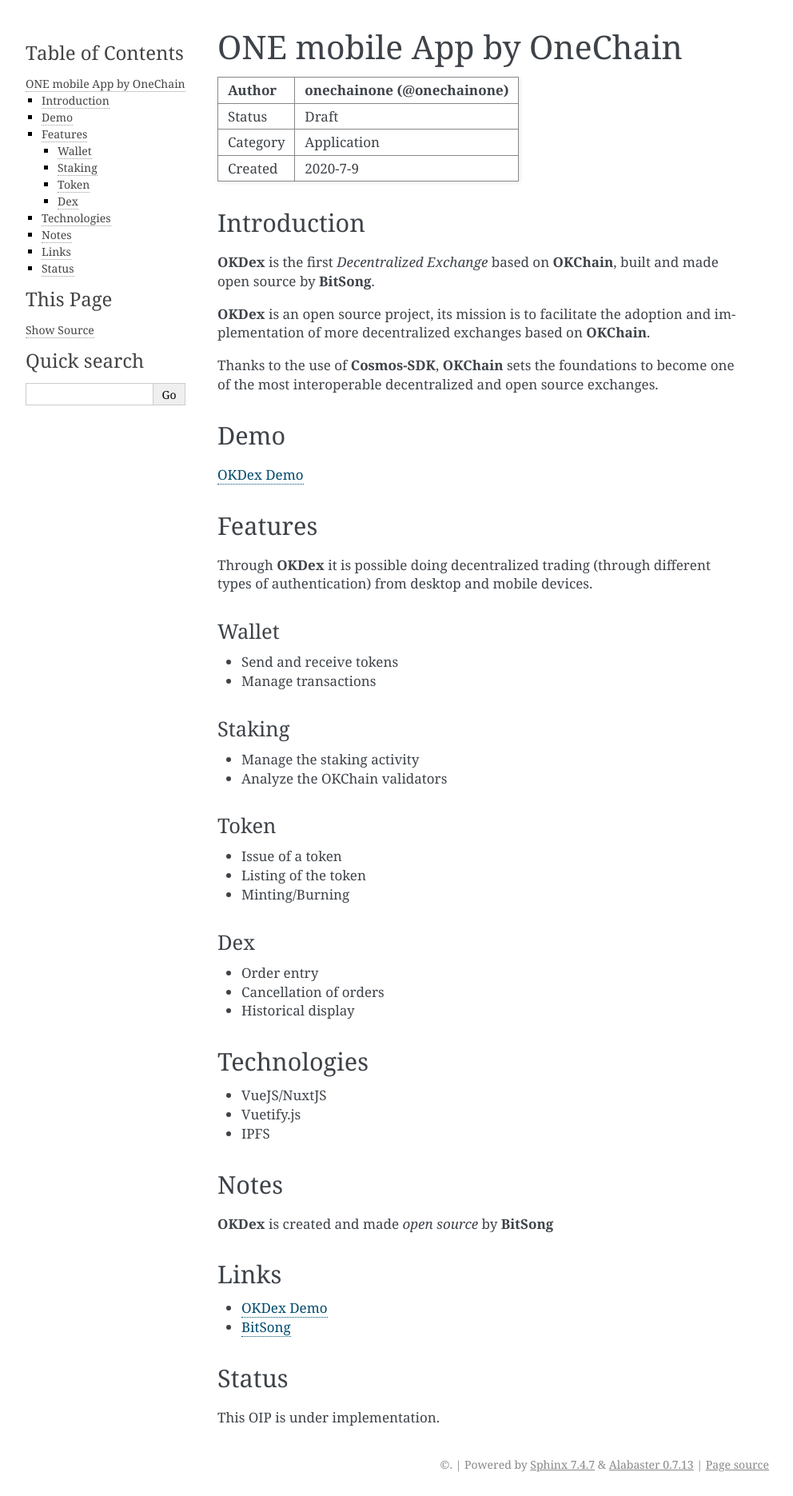
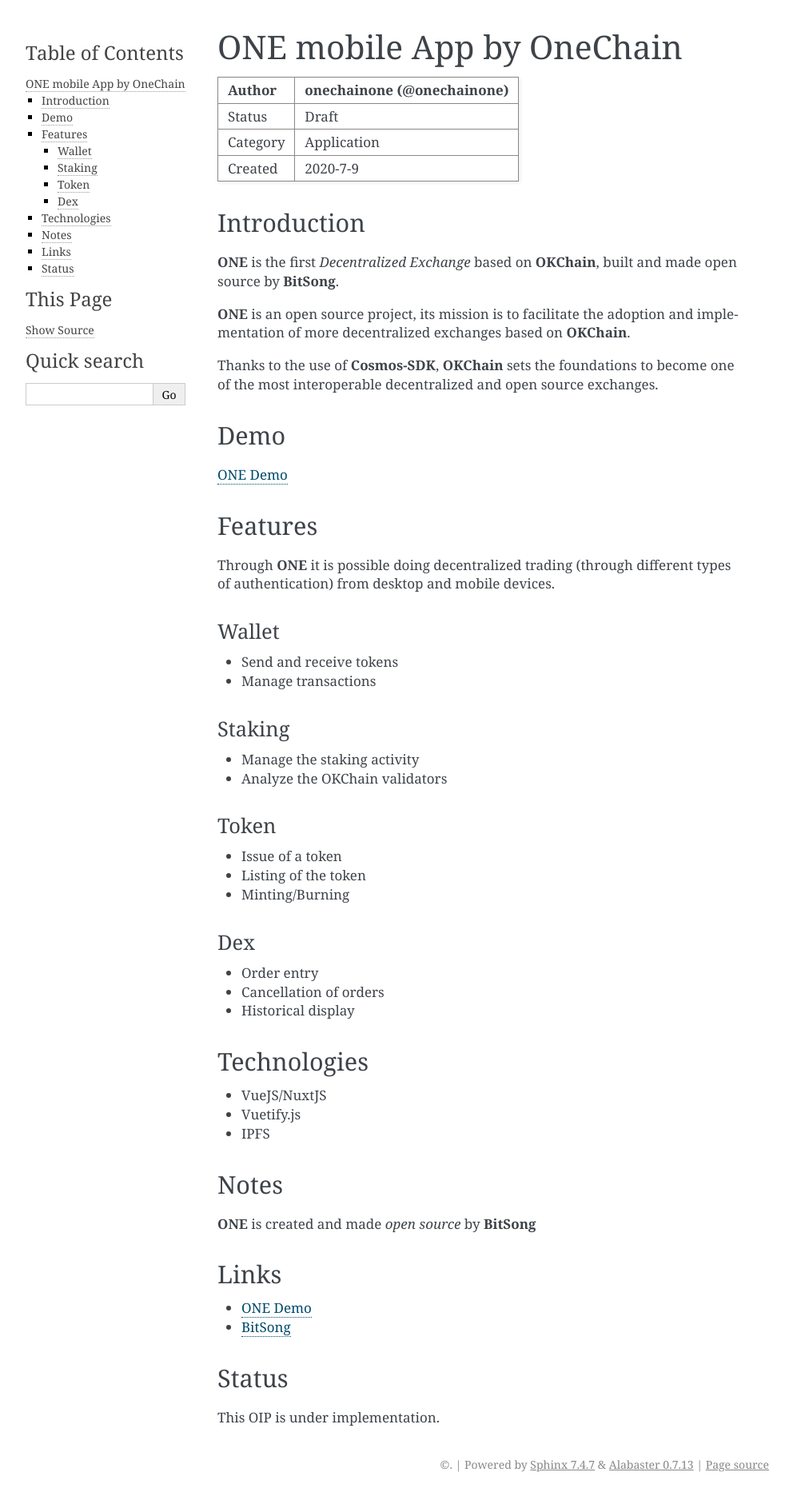
Before and after one commit to okx/KIPs, a Sphinx documentation site: the page built from docs/draft/OIP-17.md, in a window 1280 px wide. Shown: the whole page at 80% size, without its empty margins (148-1140 px from the left). Built offline with Sphinx 7.4.7, drawn with Linux system fonts in a browser that asks for light colours.

Commit message:
update content

```diff
--- a/docs/draft/OIP-17.md
+++ b/docs/draft/OIP-17.md
@@ -8,19 +8,19 @@
 
 ## Introduction
 
-**OKDex** is the first _Decentralized Exchange_ based on **OKChain**, built and made open source by **BitSong**.
+**ONE** is the first _Decentralized Exchange_ based on **OKChain**, built and made open source by **BitSong**.
 
-**OKDex** is an open source project, its mission is to facilitate the adoption and implementation of more decentralized exchanges based on **OKChain**.
+**ONE** is an open source project, its mission is to facilitate the adoption and implementation of more decentralized exchanges based on **OKChain**.
 
 Thanks to the use of **Cosmos-SDK**, **OKChain** sets the foundations to become one of the most interoperable decentralized and open source exchanges.
 
 ## Demo
 
-[OKDex Demo](https://okdex.xyz)
+[ONE Demo](https://okdex.xyz)
 
 ## Features
 
-Through **OKDex** it is possible doing decentralized trading (through different types of authentication) from desktop and mobile devices.
+Through **ONE** it is possible doing decentralized trading (through different types of authentication) from desktop and mobile devices.
 
 ### Wallet
 
@@ -52,11 +52,11 @@
 
 ## Notes
 
-**OKDex** is created and made _open source_ by **BitSong**
+**ONE** is created and made _open source_ by **BitSong**
 
 ## Links
 
-- [OKDex Demo](https://okdex.xyz)
+- [ONE Demo](https://okdex.xyz)
 - [BitSong](https://bitsong.io)
 
 ## Status
```
